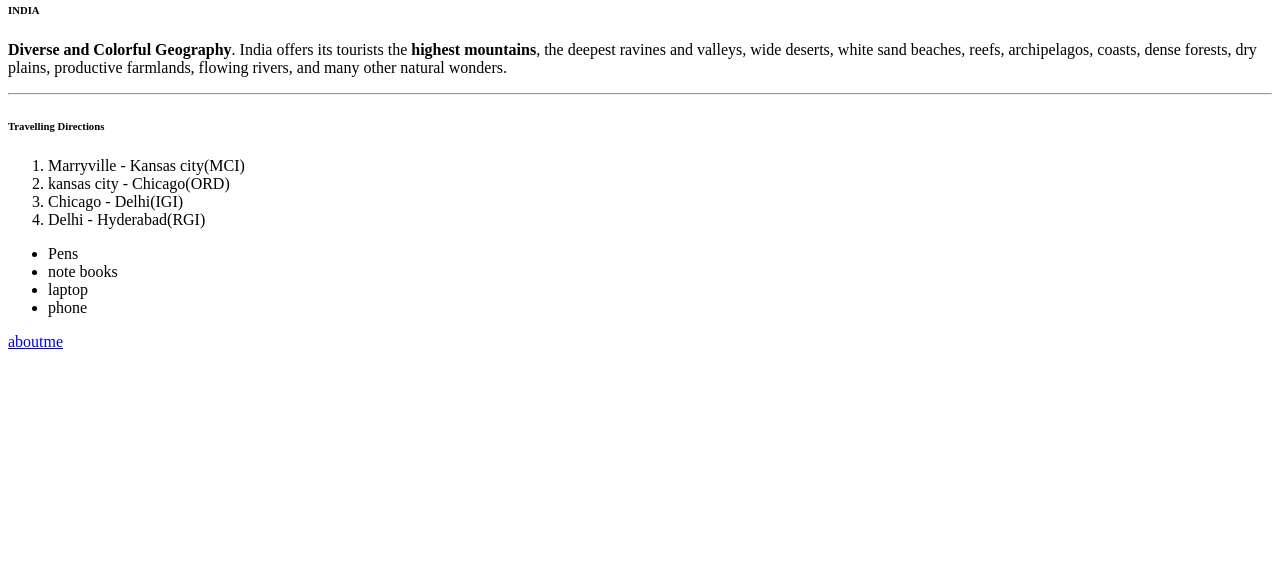
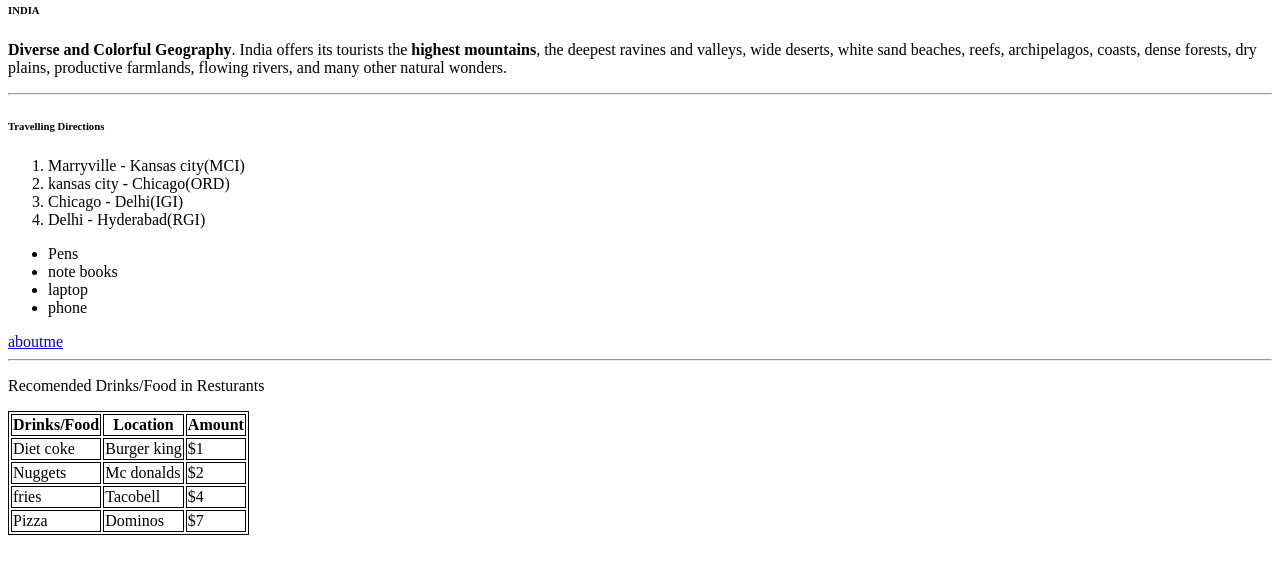
Before and after one commit to 44-563-WebApps-F21/webapps-f21-assignment-3-NWMSU-SN, a plain HTML site: page index.html in a window 1280 px wide. Shown: the part 79-650 px from the top of the page. Drawn offline with Linux system fonts and the light colour scheme.

Commit message:
added table

```diff
--- a/index.html
+++ b/index.html
@@ -24,5 +24,45 @@
     <li>phone</li>
 </ul>
 <a href="aboutme.html">aboutme</a>
+<hr>
+    <style>
+        table,
+        th,
+        td {
+            border: 1px solid black;
+        }
+    </style>
+    <p>Recomended Drinks/Food in Resturants</p>
+    <table>
+        <tr>
+            <th>Drinks/Food</th>
+            <th>Location</th>
+            <th>Amount</th>
+        </tr>
+
+        <tr>
+            <td>Diet coke</td>
+            <td>Burger king</td>
+            <td>$1</td>
+        </tr>
+
+        <tr>
+            <td>Nuggets</td>
+            <td>Mc donalds</td>
+            <td>$2</td>
+        </tr>
+
+        <tr>
+            <td>fries</td>
+            <td>Tacobell</td>
+            <td>$4</td>
+        </tr>
+
+        <tr>
+            <td>Pizza</td>
+            <td>Dominos</td>
+            <td>$7</td>
+        </tr>
+    </table>
 </body>
 </html>
```
